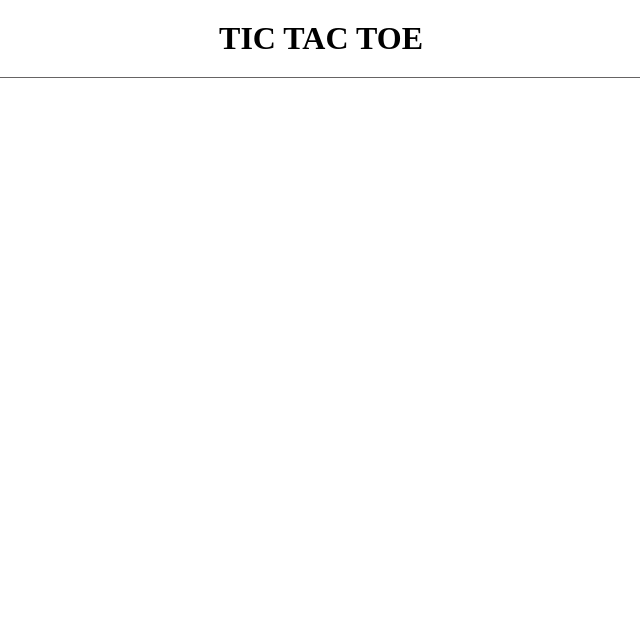
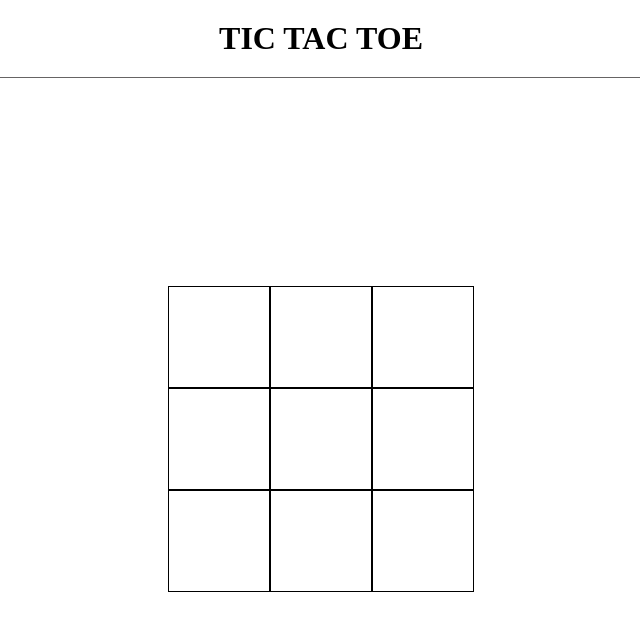
Before and after one commit to sam88mohd/tic-tac-toe, a plain HTML site: page index.html in a window 1280 px wide. Shown: the whole page, without its empty margins (319-959 px from the left). Drawn offline with Linux system fonts and the light colour scheme.

Commit message:
make tictactie box

```diff
--- a/index.html
+++ b/index.html
@@ -11,7 +11,9 @@
     <header>
       <h1>TIC TAC TOE</h1>
     </header>
-    <div class="body"></div>
+    <div class="content">
+      <div class="outer-box"></div>
+    </div>
     <script src="script.js"></script>
   </body>
 </html>
--- a/script.js
+++ b/script.js
@@ -0,0 +1,13 @@
+const outerBoxElement = document.querySelector(".outer-box");
+
+function makeBox() {
+  outerBoxElement.style.setProperty("--grid-rows", 3);
+  outerBoxElement.style.setProperty("--grid-cols", 3);
+
+  for (let i = 0; i < 9; i++) {
+    const cell = document.createElement("div");
+    outerBoxElement.appendChild(cell).className = "inner-box";
+  }
+}
+
+makeBox();
--- a/styles.css
+++ b/styles.css
@@ -1,3 +1,8 @@
+:root {
+  --grid-rows: 1;
+  --grid-cols: 1;
+}
+
 * {
   margin: 0;
   padding: 0;
@@ -7,6 +12,7 @@
 body {
   display: flex;
   flex-direction: column;
+  height: 100vh;
 }
 
 header {
@@ -17,6 +23,20 @@ header {
   border-bottom: 1px solid rgb(102, 100, 100);
 }
 
-.body {
+.content {
   flex-grow: 1;
+  display: flex;
+  justify-content: center;
+  align-items: center;
 }
+
+.outer-box {
+  display: grid;
+  grid-template-columns: repeat(var(--grid-cols), 1fr);
+  grid-template-rows: repeat(var(--grid-rows), 1fr);
+}
+
+.inner-box {
+  border: 1px solid black;
+  padding: 50px;
+}
```
